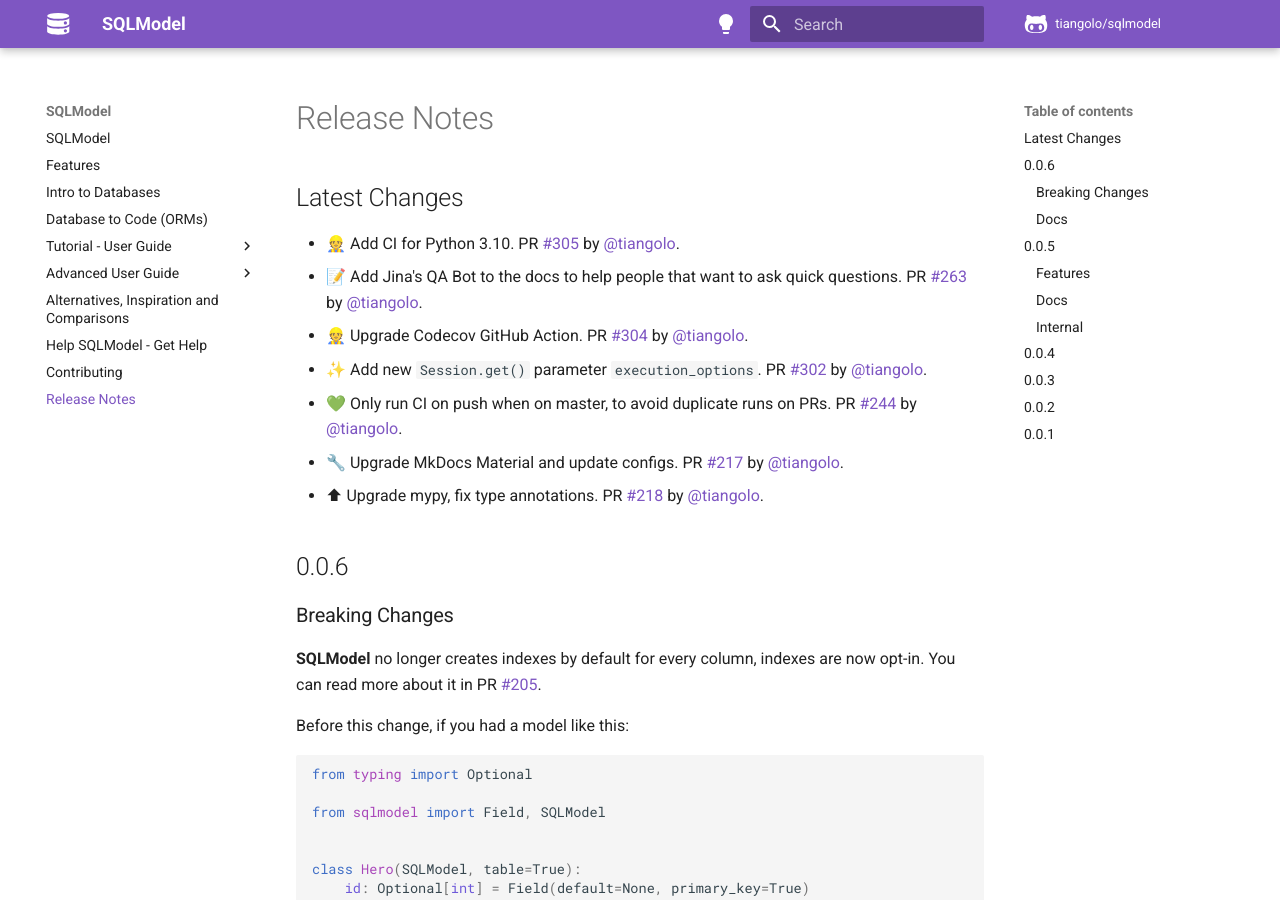
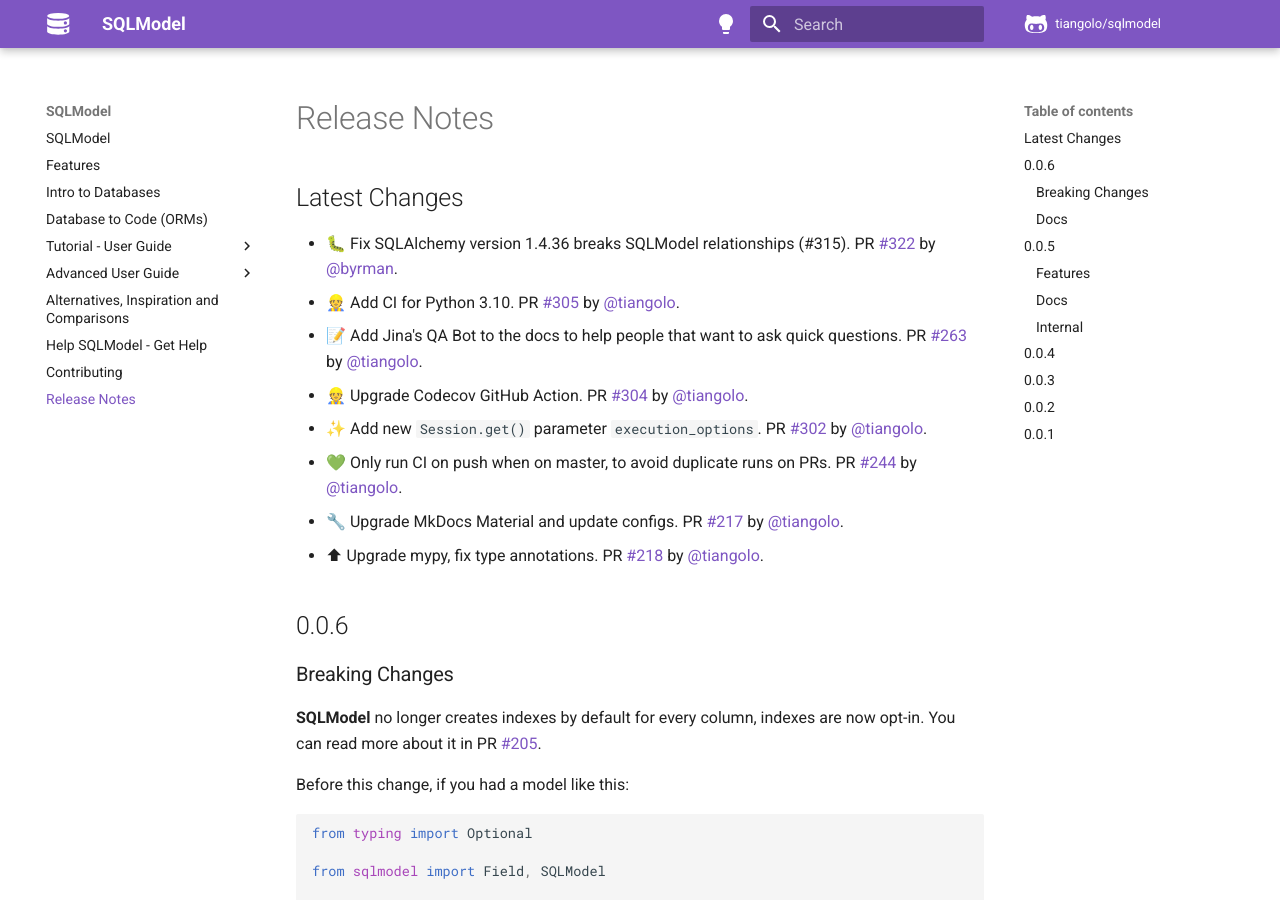
Before and after one commit to sztrakabalint/fastapi-sqlmodel, an MkDocs documentation site: the page built from docs/release-notes.md, in a window 1280 px wide and 900 px high. Built offline with MkDocs 1.6.1 and Material for MkDocs 9.7.7, drawn with Linux system fonts in a browser that asks for light colours; comment, search, counter and statistics services are not loaded.

Commit message:
📝 Update release notes

```diff
--- a/docs/release-notes.md
+++ b/docs/release-notes.md
@@ -2,6 +2,7 @@
 
 ## Latest Changes
 
+* 🐛 Fix SQLAlchemy version 1.4.36 breaks SQLModel relationships (#315). PR [#322](https://github.com/tiangolo/sqlmodel/pull/322) by [@byrman](https://github.com/byrman).
 * 👷 Add CI for Python 3.10. PR [#305](https://github.com/tiangolo/sqlmodel/pull/305) by [@tiangolo](https://github.com/tiangolo).
 * 📝 Add Jina's QA Bot to the docs to help people that want to ask quick questions. PR [#263](https://github.com/tiangolo/sqlmodel/pull/263) by [@tiangolo](https://github.com/tiangolo).
 * 👷 Upgrade Codecov GitHub Action. PR [#304](https://github.com/tiangolo/sqlmodel/pull/304) by [@tiangolo](https://github.com/tiangolo).
```
